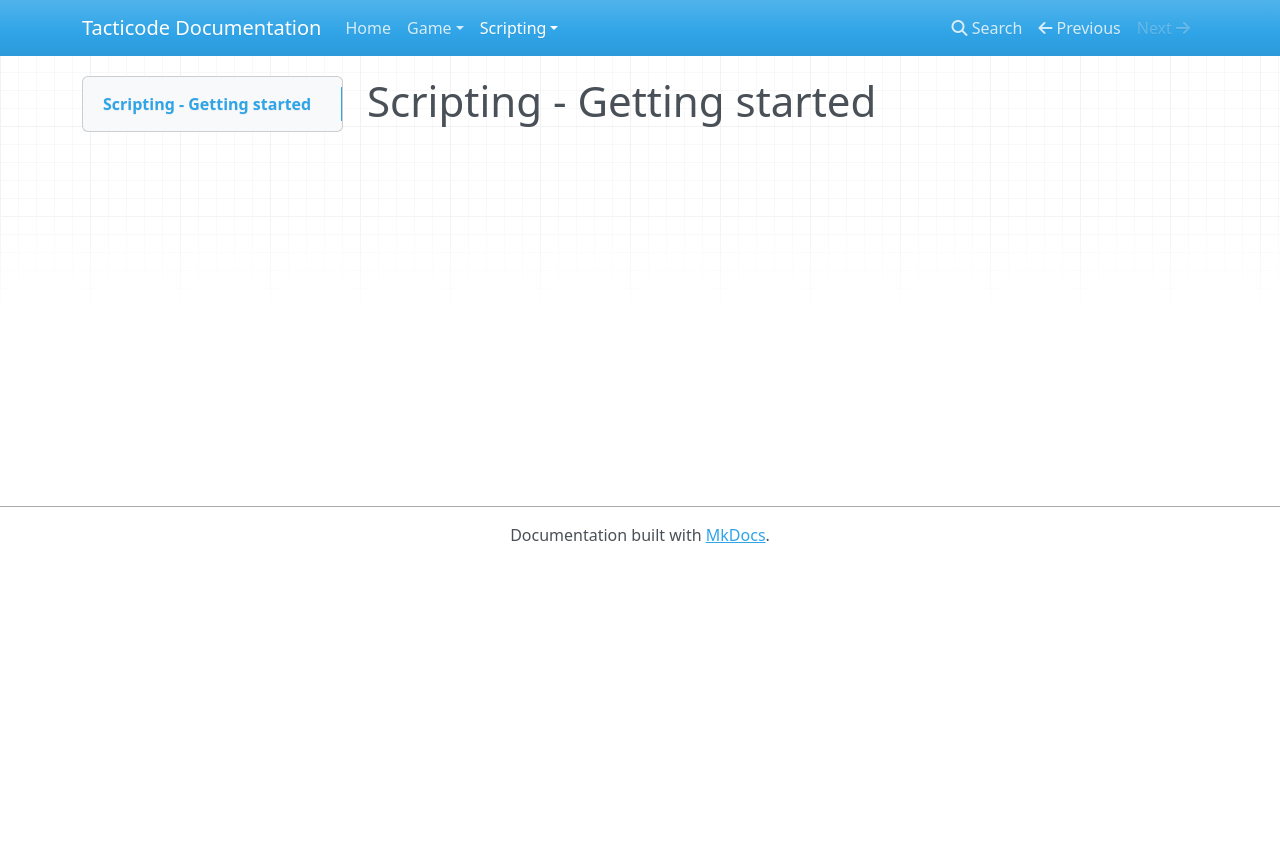
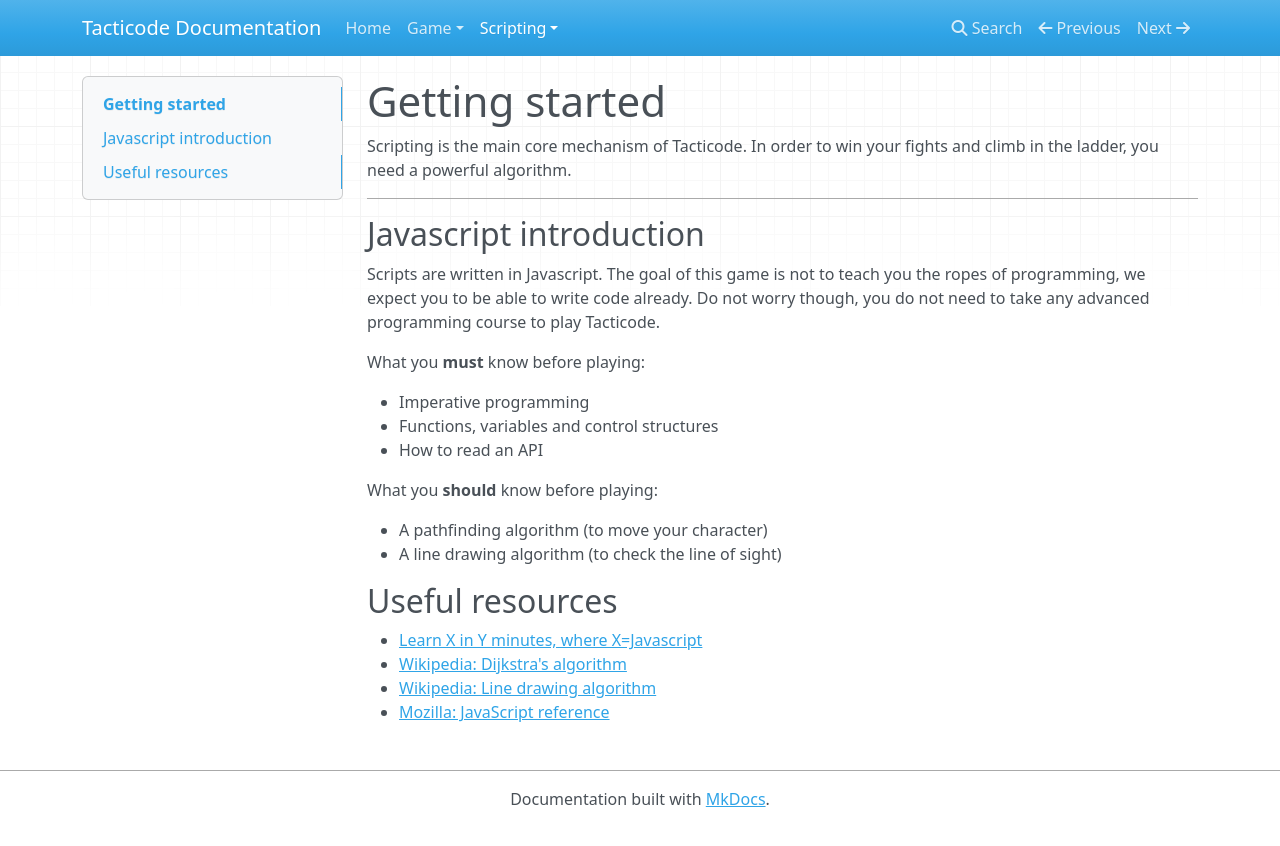
Before and after one commit to Tacticode/user-documentation, an MkDocs documentation site: the page built from docs/scripting/getting-started.md, in a window 1280 px wide. Shown: the top 846 px of the page. Built offline with MkDocs 1.6.1, drawn with Linux system fonts in a browser that asks for light colours; nearby versions of some CDN libraries; old or Windows-style settings are respelled for this version of MkDocs.

Commit message:
Add the javascript intro in getting-started

```diff
--- a/docs/scripting/getting-started.md
+++ b/docs/scripting/getting-started.md
@@ -1 +1,27 @@
-# Scripting - Getting started
+# Getting started
+
+Scripting is the main core mechanism of Tacticode. In order to win your fights and climb in the ladder, you need a powerful algorithm.
+
+-----
+
+## Javascript introduction
+
+Scripts are written in Javascript. The goal of this game is not to teach you the ropes of programming, we expect you to be able to write code already. Do not worry though, you do not need to take any advanced programming course to play Tacticode.
+
+What you **must** know before playing:
+
+- Imperative programming
+- Functions, variables and control structures
+- How to read an API
+
+What you **should** know before playing:
+
+- A pathfinding algorithm (to move your character)
+- A line drawing algorithm (to check the line of sight)
+
+## Useful resources
+
+* [Learn X in Y minutes, where X=Javascript](https://learnxinyminutes.com/docs/javascript/)
+* [Wikipedia: Dijkstra's algorithm](https://en.wikipedia.org/wiki/Dijkstra's_algorithm)
+* [Wikipedia: Line drawing algorithm](https://en.wikipedia.org/wiki/Line_drawing_algorithm)
+* [Mozilla: JavaScript reference](https://developer.mozilla.org/en-US/docs/Web/JavaScript/Reference)
--- a/mkdocs.yml
+++ b/mkdocs.yml
@@ -7,3 +7,4 @@ pages:
     - 'Arena & rankings': 'game/arena.md'
 - Scripting:
     - 'Getting started': 'scripting/getting-started.md'
+    - 'Samples': 'scripting/samples.md'
```
Also changed, not shown: docs/index.md (+2 -0 lines), docs/scripting/samples.md (added, +1 -0 lines).
